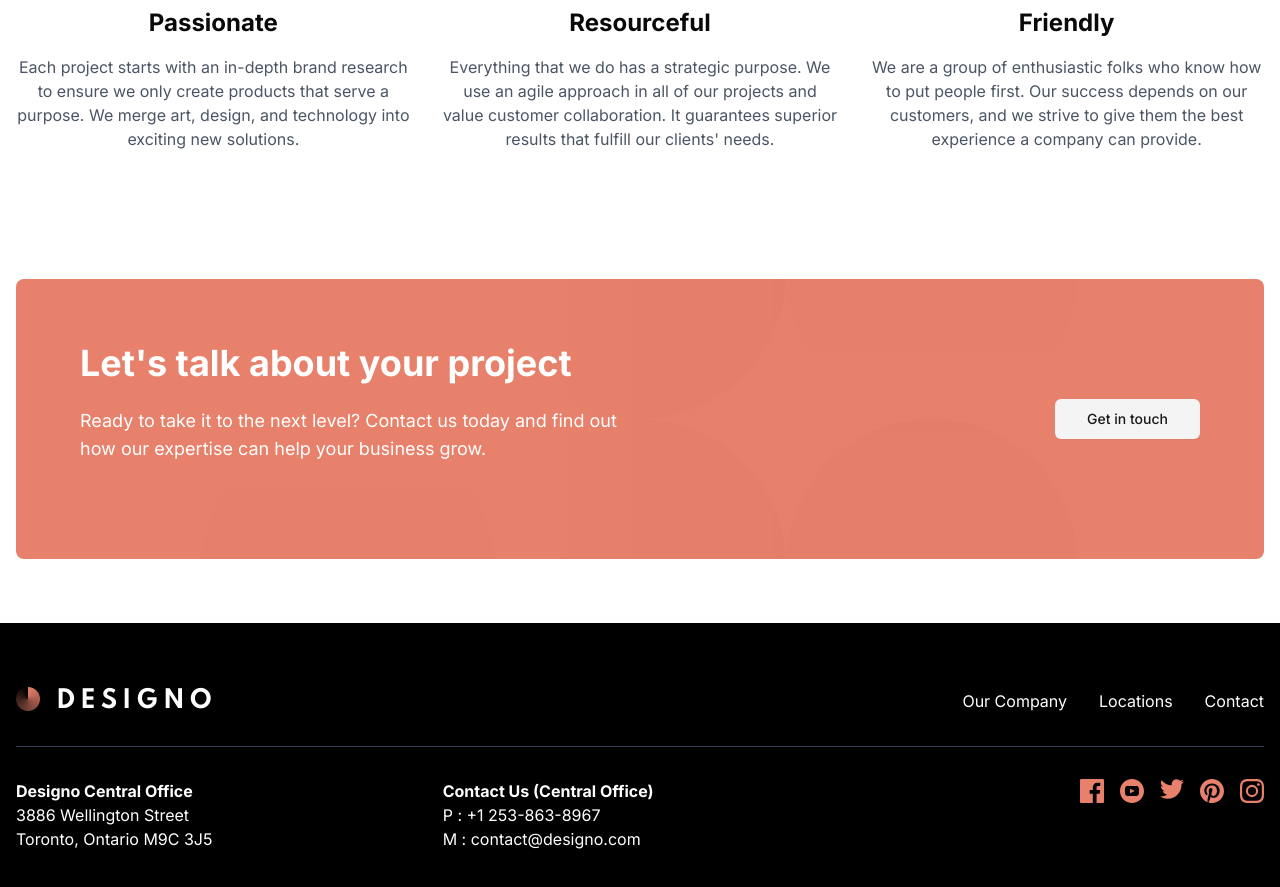
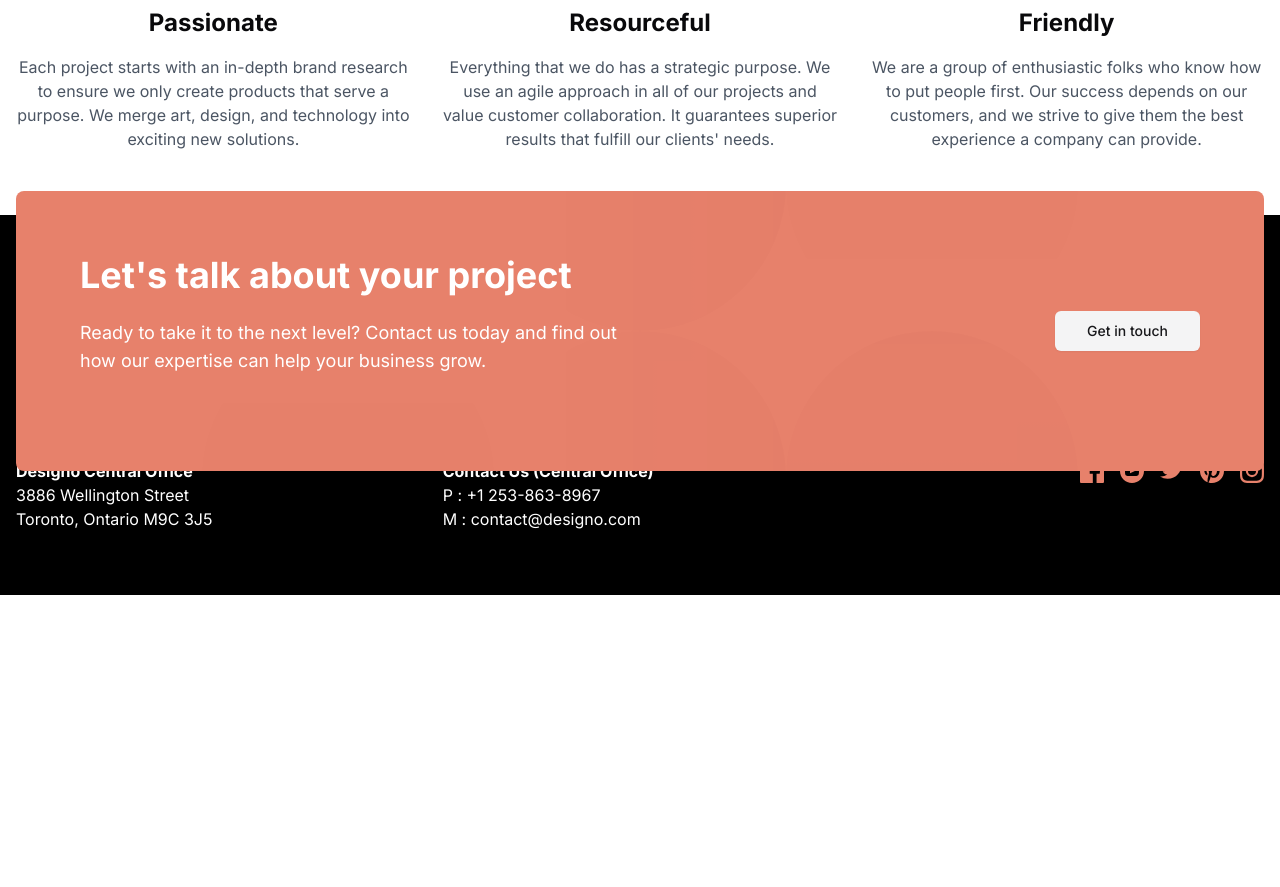
Before and after one commit to RutamBhagat/designo, a Next.js app: page / in a window 1280 px wide. Shown: the part 2180-3067 px from the top of the page. After the commit the page ends 2775 px from the top, so only its background shows below. Built offline with nearby package versions, Linux system fonts and the light colour scheme.

Commit message:
feat(ui): Add About page and refactor ContactSection; remove unused CTA section

```diff
--- /dev/null
+++ b/src/app/about/page.tsx
@@ -0,0 +1,5 @@
+import React from "react";
+
+export default function page() {
+  return <div>page</div>;
+}
--- a/src/app/page.tsx
+++ b/src/app/page.tsx
@@ -1,4 +1,3 @@
-import { ContactSectionComponent } from "@/components/contact-section";
 import { HeroSectionComponent } from "@/components/hero-section";
 import { ProjectsSectionComponent } from "@/components/projects-section";
 import { SkillsSectionComponent } from "@/components/skills-section";
@@ -10,7 +9,6 @@ export default function HomePage() {
       <div className="mx-auto max-w-7xl">
         <ProjectsSectionComponent />
         <SkillsSectionComponent />
-        <ContactSectionComponent />
       </div>
     </>
   );
--- a/src/components/contact-section.tsx
+++ b/src/components/contact-section.tsx
@@ -2,10 +2,13 @@
 
 import { Button } from "@/components/ui/button";
 import Link from "next/link";
+import { cn } from "@/lib/utils";
 
-export function ContactSectionComponent() {
+export function ContactSectionComponent({ className }: { className?: string }) {
   return (
-    <section className="container mx-auto px-4 py-16">
+    <section
+      className={cn("container mx-auto max-w-7xl px-4 py-16", className)}
+    >
       <div className="relative overflow-hidden rounded-lg bg-[#E7816B] p-8 text-white md:p-16">
         <div className="relative z-10 grid items-center gap-8 md:grid-cols-2">
           <div>
--- a/src/components/cta-section.tsx
+++ /dev/null
@@ -1,28 +0,0 @@
-import { Button } from "./ui/button";
-import Link from "next/link";
-import React from "react";
-
-export function CTASection() {
-  return (
-    <section className="py-12 md:py-16 lg:py-20">
-      <div className="container px-4 md:px-6">
-        <div className="relative overflow-hidden rounded-2xl bg-[#E7816B] p-8 text-center text-white md:p-12 lg:p-16">
-          <div className="mx-auto max-w-2xl">
-            <h2 className="mb-6 text-4xl font-bold md:text-5xl">
-              Let&apos;s talk about your project
-            </h2>
-            <p className="mb-8 text-lg opacity-80">
-              Ready to take it to the next level? Contact us today and find out
-              how our expertise can help your business grow.
-            </p>
-            <Link href="/contact">
-              <Button className="bg-white px-6 py-4 font-bold text-black hover:bg-white/90">
-                GET IN TOUCH
-              </Button>
-            </Link>
-          </div>
-        </div>
-      </div>
-    </section>
-  );
-}
--- a/src/components/footer.tsx
+++ b/src/components/footer.tsx
@@ -1,11 +1,13 @@
 "use client";
 
+import { ContactSectionComponent } from "./contact-section";
 import Image from "next/image";
 import Link from "next/link";
 
 export function FooterComponent() {
   return (
-    <footer className="bg-black text-white">
+    <footer className="relative bg-black pt-[88px] text-white">
+      <ContactSectionComponent className="absolute -top-[88px] left-0 right-0" />
       <div className="container mx-auto max-w-7xl px-4 py-16">
         <div className="mb-8 flex flex-col items-center justify-between md:flex-row">
           <Link href="/">
```
